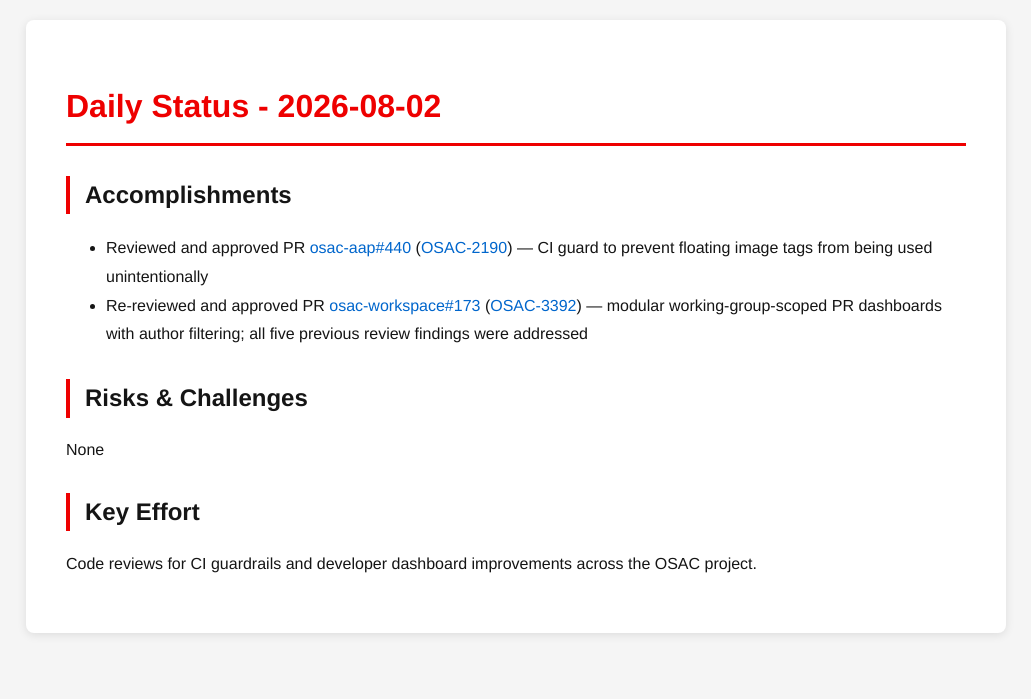
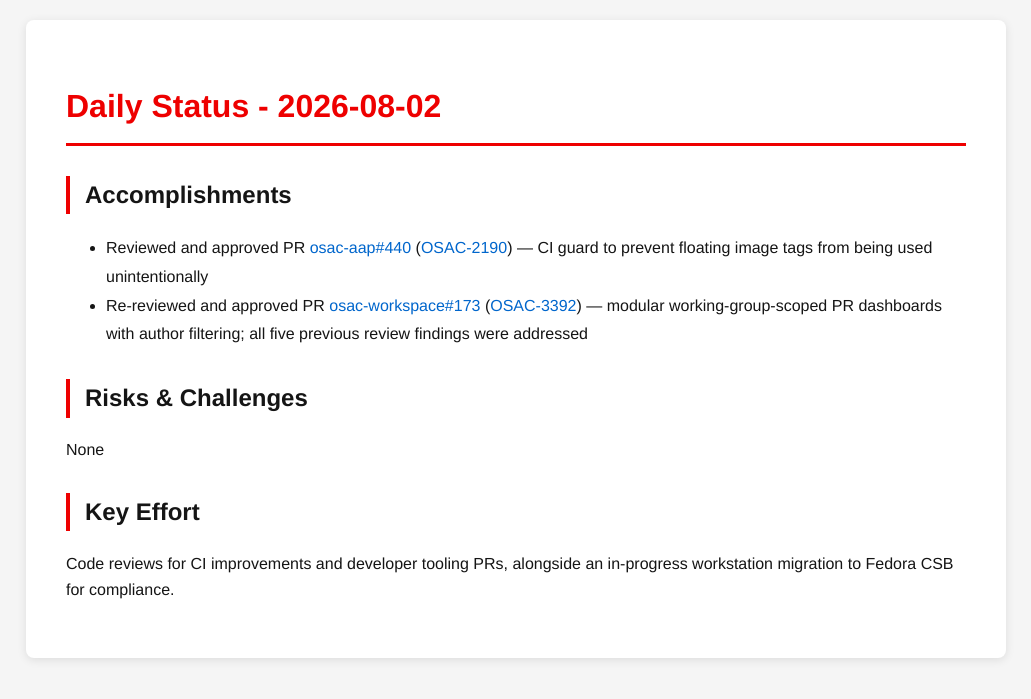
Before and after one commit to tzvatot/daily-status, a Jekyll site: the page built from 2026-08-02.md, in a window 1280 px wide. Shown: the top 699 px of the page, without its empty margins (124-1155 px from the left). Built offline with Jekyll 4.4.1, drawn with Linux system fonts in a browser that asks for light colours.

Commit message:
Daily status update - 2026-08-02

```diff
--- a/2026-08-02.md
+++ b/2026-08-02.md
@@ -14,4 +14,4 @@ date: 2026-08-02
 None
 
 ## Key Effort
-Code reviews for CI guardrails and developer dashboard improvements across the OSAC project.
+Code reviews for CI improvements and developer tooling PRs, alongside an in-progress workstation migration to Fedora CSB for compliance.
```
